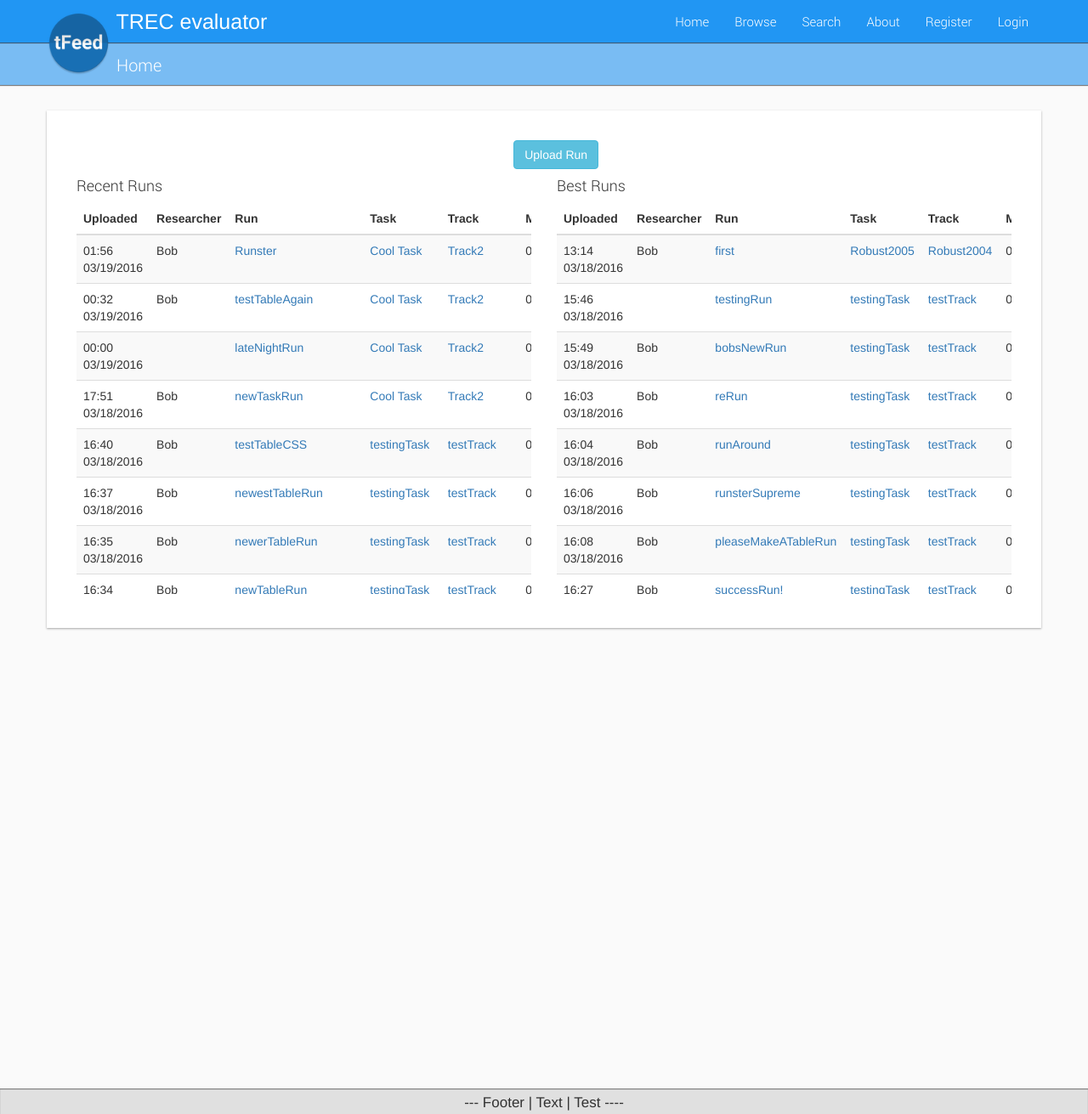
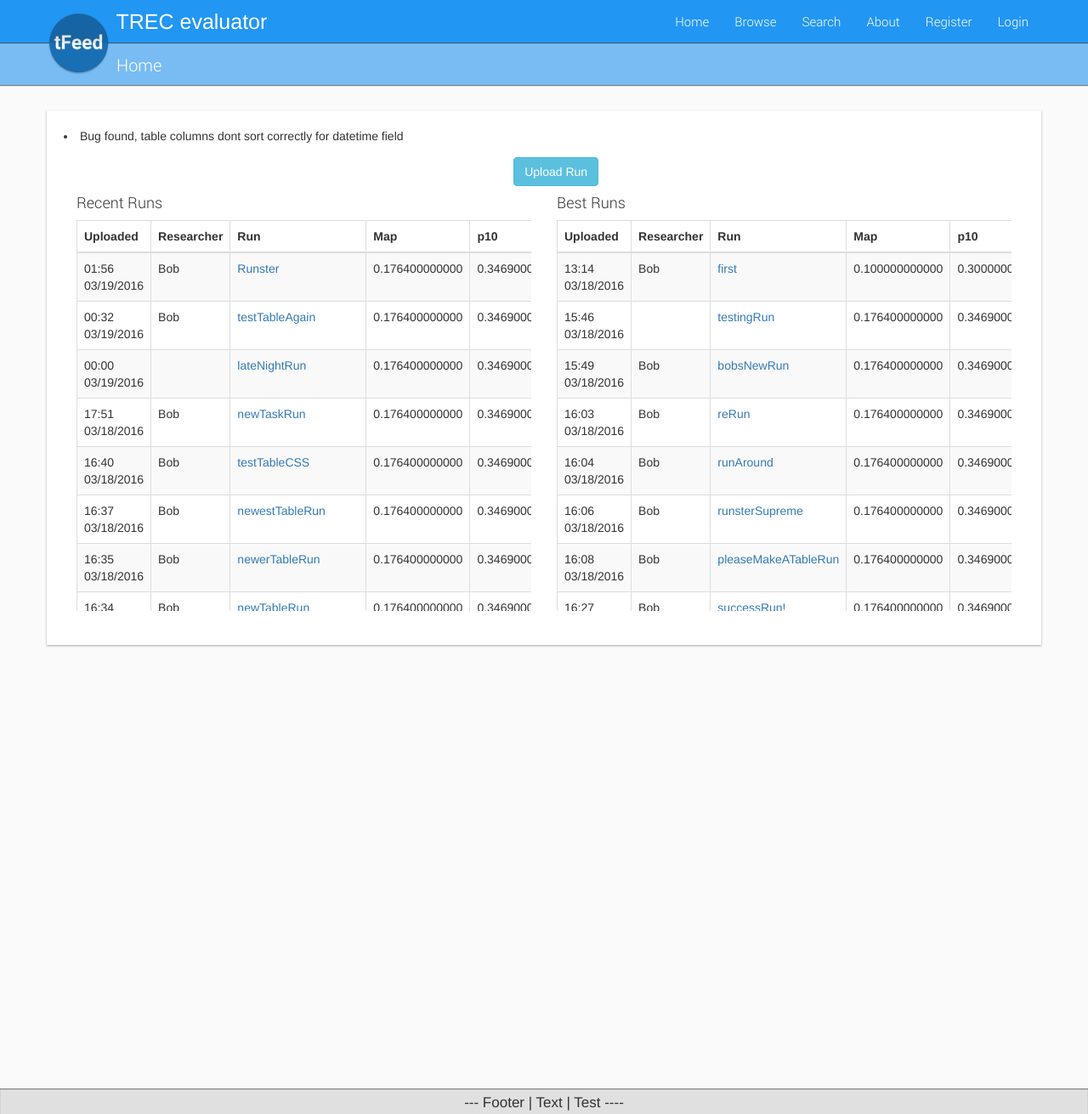
Before and after one commit to straygar/TREC, a Django app: page /main/ in a window 1280 px wide. Shown: the whole page at 85% size. Run offline with Django 3.2, Linux system fonts and the light colour scheme; data comes from the database, SQL or seed files in the repository; both versions use the stored data as it was after the commit; some libraries are stand-ins or nearby versions.

Commit message:
table classes change, DataTables tried but discarded

```diff
--- a/templates/main/base.html
+++ b/templates/main/base.html
@@ -6,6 +6,7 @@
         <title>TREC-FEED {% block title %}{% endblock %}</title>
 		<!-- CSS !-->
 		<link href="{% static 'css/bootstrap.css' %}" rel="stylesheet">
+
 		<!-- JS !-->
         <script src="https://ajax.googleapis.com/ajax/libs/jquery/1.12.0/jquery.min.js"></script>
         <script src="https://cdnjs.cloudflare.com/ajax/libs/parsley.js/2.3.5/parsley.js"></script>
--- a/templates/main/index.html
+++ b/templates/main/index.html
@@ -6,13 +6,17 @@
 
 
 
+<div>
+	<li> Bug found, table columns dont sort correctly for datetime field</li>
+</div>
 
-<div class="col-lg-7 col-md-1 col-sm-1">
+
+<div class="col-lg-7 col-md-12 col-sm-12">
 	<a href="/main/run/new/" class="btn btn-info" role="button">Upload Run</a>
 </div>
 
 {% if can_edit_tracks %}
-    <h4>Are you an Admin? Add:</h4>
+    <h4>Admin Commands. Add:</h4>
     <a href="/main/task/new">Tasks</a>
     <a href="/main/track/new">Tracks</a>
     <a href="/main/edit/new">Genres</a>
@@ -20,18 +24,18 @@
 
 	<div class="col-lg-6 col-md-12 col-sm-12">
 		<div class="table-responsive">
-		<h4>Recent Runs</h4>
-		<table class="sortable table table-hover table-striped">
+			<h4>Recent Runs</h4>
+		<table class="sortable table table-striped table-bordered table-hover order-column">
 			<thead class="thead-inverse">
 				<tr>
 					<th>Uploaded</th>
 					<th>Researcher</th>
 					<th>Run</th>
-					<th>Task</th>
-					<th>Track</th>
 					<th>Map</th>
 					<th>p10</th>
 					<th>p20</th>
+					<th>Task</th>
+					<th>Track</th>
 				</tr>
 			</thead>
 			<tbody>
@@ -40,11 +44,11 @@
 					<td>{{ run.datetime }}</td>
 					<td>{{ run.researcher }}</td>
 					<td><a href="{% url 'view_run' runid=run.id %}">{{ run.name }}</a></td>
-					<td><a href="{% url 'view_task' taskid=run.task.id %}">{{ run.task.title }}</a></td>
-					<td><a href="{% url 'view_track' trackid=run.task.track.id %}">{{ run.task.track }}</a></td>
 					<td>{{ run.map }}</td>
 					<td>{{ run.p10 }}</td>
 					<td>{{ run.p20 }}</td>
+					<td><a href="{% url 'view_task' taskid=run.task.id %}">{{ run.task.title }}</a></td>
+					<td><a href="{% url 'view_track' trackid=run.task.track.id %}">{{ run.task.track }}</a></td>
 				</tr>
 				{% endfor %}
 			</tbody>
@@ -54,17 +58,17 @@
 	<div class="col-lg-6 col-md-12 col-sm-12">
 		<div class="table-responsive">
 		<h4>Best Runs</h4>
-		<table class="sortable table table-hover table-striped">
+		<table class="sortable table table-hover table-striped table-bordered order-column">
 			<thead class="thead-inverse">
 				<tr>
 					<th>Uploaded</th>
 					<th>Researcher</th>
 					<th>Run</th>
-					<th>Task</th>
-					<th>Track</th>
 					<th>Map</th>
 					<th>p10</th>
 					<th>p20</th>
+					<th>Task</th>
+					<th>Track</th>
 				</tr>
 			</thead>
 			<tbody>
@@ -73,11 +77,11 @@
 					<td>{{ run.datetime }}</td>
 					<td>{{ run.researcher }}</td>
 					<td><a href="{% url 'view_run' runid=run.id %}">{{ run.name }}</a></td>
-					<td><a href="{% url 'view_task' taskid=run.task.id %}">{{ run.task.title }}</a></td>
-					<td><a href="{% url 'view_track' trackid=run.task.track.id %}">{{ run.task.track }}</a></td>
 					<td>{{ run.map }}</td>
 					<td>{{ run.p10 }}</td>
 					<td>{{ run.p20 }}</td>
+					<td><a href="{% url 'view_task' taskid=run.task.id %}">{{ run.task.title }}</a></td>
+					<td><a href="{% url 'view_track' trackid=run.task.track.id %}">{{ run.task.track }}</a></td>
 				</tr>
 				{% endfor %}
 			</tbody>
```
Also changed, not shown: db.sqlite3, 1 other file.
